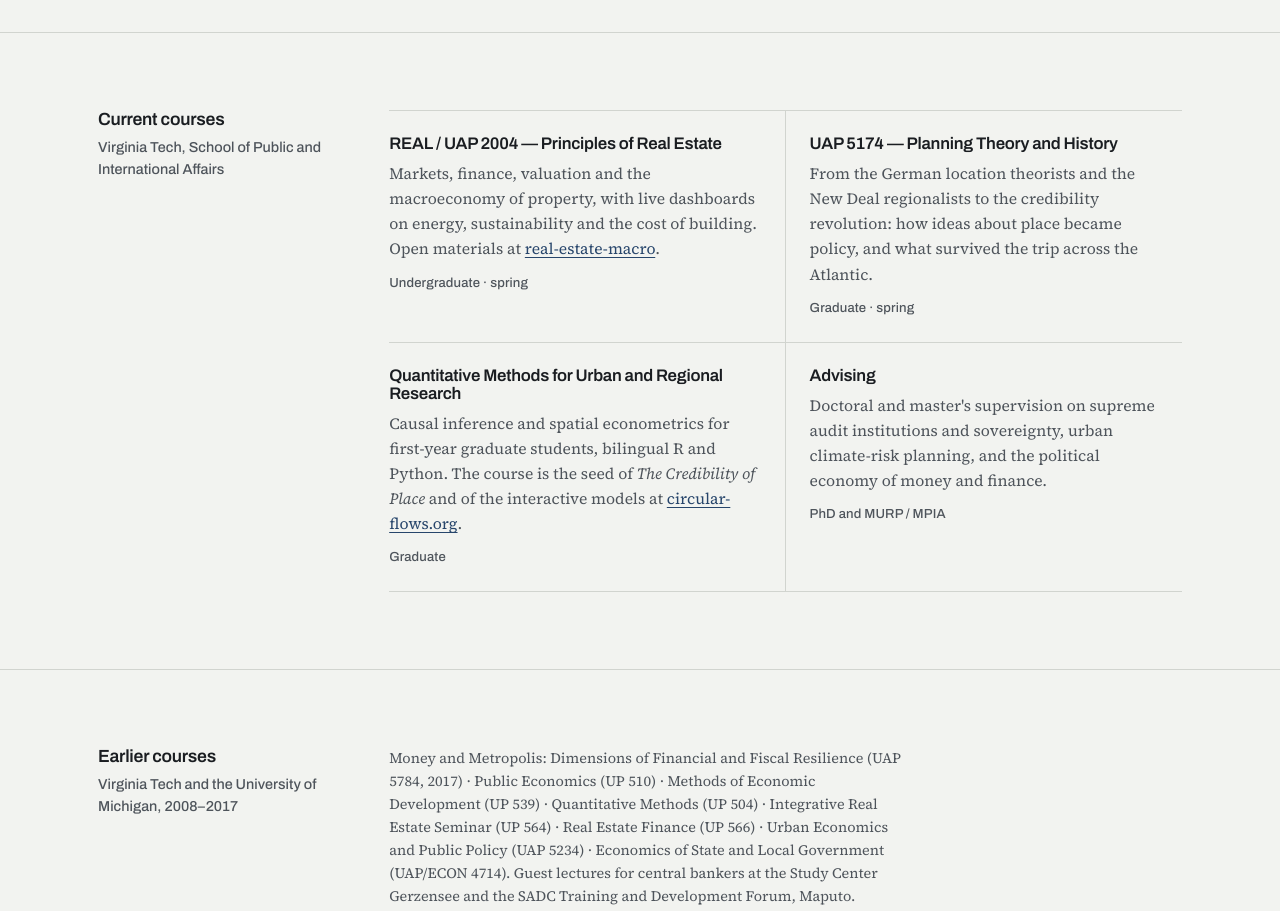
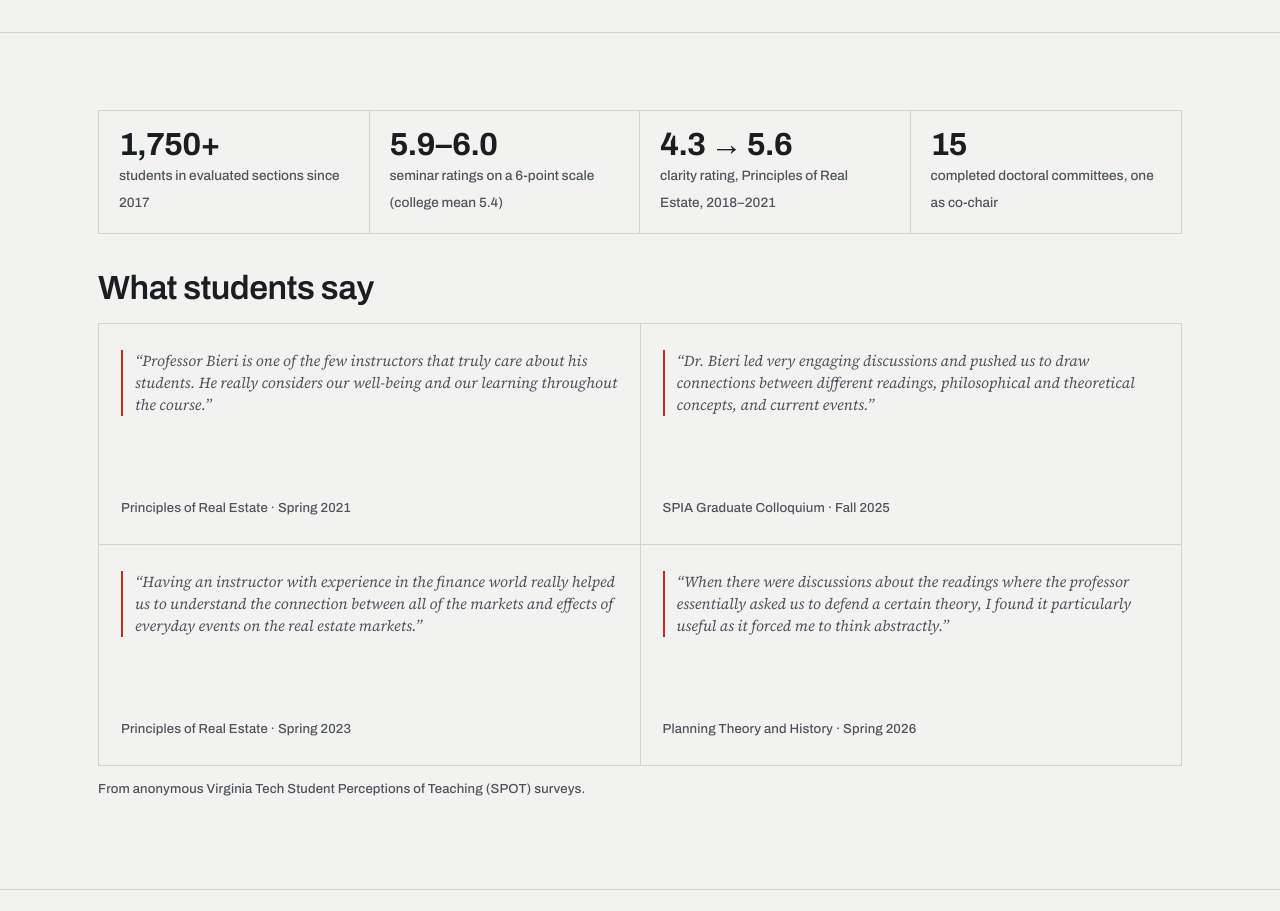
Before and after one commit to david-bieri/david-bieri.github.io, a plain HTML site: page teaching.html in a window 1280 px wide. Shown: the part 300-1211 px from the top of the page. Drawn offline with Linux system fonts and the light colour scheme.

Commit message:
Teaching: SPOT summary figures and student quotes on teaching page; CV teaching section updated with ratings and full course list
Co-Authored-By: Claude Opus 5.5 <noreply@anthropic.com>
Claude-Session: https://claude.ai/code/session_01AKKac55dk5ouKJyTTwyfz2

```diff
--- a/teaching.html
+++ b/teaching.html
@@ -29,6 +29,24 @@
   </div>
 </section>
 <section class="section">
+  <div class="wrap">
+    <div class="stats">
+      <div class="stat"><b>1,750+</b><span>students in evaluated sections since 2017</span></div>
+      <div class="stat"><b>5.9–6.0</b><span>seminar ratings on a 6-point scale (college mean 5.4)</span></div>
+      <div class="stat"><b>4.3 → 5.6</b><span>clarity rating, Principles of Real Estate, 2018–2021</span></div>
+      <div class="stat"><b>15</b><span>completed doctoral committees, one as co-chair</span></div>
+    </div>
+    <h2 style="margin-bottom:16px">What students say</h2>
+    <div class="featured" style="grid-template-columns:repeat(auto-fill,minmax(min(420px,100%),1fr))">
+      <article class="card"><p class="quote">“Professor Bieri is one of the few instructors that truly care about his students. He really considers our well-being and our learning throughout the course.”</p><div class="meta">Principles of Real Estate · Spring 2021</div></article>
+      <article class="card"><p class="quote">“Dr. Bieri led very engaging discussions and pushed us to draw connections between different readings, philosophical and theoretical concepts, and current events.”</p><div class="meta">SPIA Graduate Colloquium · Fall 2025</div></article>
+      <article class="card"><p class="quote">“Having an instructor with experience in the finance world really helped us to understand the connection between all of the markets and effects of everyday events on the real estate markets.”</p><div class="meta">Principles of Real Estate · Spring 2023</div></article>
+      <article class="card"><p class="quote">“When there were discussions about the readings where the professor essentially asked us to defend a certain theory, I found it particularly useful as it forced me to think abstractly.”</p><div class="meta">Planning Theory and History · Spring 2026</div></article>
+    </div>
+    <p class="meta" style="margin-top:12px">From anonymous Virginia Tech Student Perceptions of Teaching (SPOT) surveys.</p>
+  </div>
+</section>
+<section class="section">
   <div class="wrap cols">
     <aside><h2>Current courses</h2><p>Virginia Tech, School of Public and International Affairs</p></aside>
     <div>
@@ -36,6 +54,7 @@
         <div class="thread"><h3>REAL / UAP 2004 — Principles of Real Estate</h3><p>Markets, finance, valuation and the macroeconomy of property, with live dashboards on energy, sustainability and the cost of building. Open materials at <a href="https://github.com/david-bieri/real-estate-macro" target="_blank" rel="noopener">real-estate-macro</a>.</p><div class="meta">Undergraduate · spring</div></div>
         <div class="thread"><h3>UAP 5174 — Planning Theory and History</h3><p>From the German location theorists and the New Deal regionalists to the credibility revolution: how ideas about place became policy, and what survived the trip across the Atlantic.</p><div class="meta">Graduate · spring</div></div>
         <div class="thread"><h3>Quantitative Methods for Urban and Regional Research</h3><p>Causal inference and spatial econometrics for first-year graduate students, bilingual R and Python. The course is the seed of <em>The Credibility of Place</em> and of the interactive models at <a href="https://circular-flows.org" target="_blank" rel="noopener">circular-flows.org</a>.</p><div class="meta">Graduate</div></div>
+        <div class="thread"><h3>SPIA Graduate Colloquium</h3><p>The doctoral program's first-year seminar on theory, method and the craft of research, with guest speakers from across the field.</p><div class="meta">Doctoral · fall</div></div>
         <div class="thread"><h3>Advising</h3><p>Doctoral and master's supervision on supreme audit institutions and sovereignty, urban climate-risk planning, and the political economy of money and finance.</p><div class="meta">PhD and MURP / MPIA</div></div>
       </div>
     </div>
```
Also changed, not shown: 3 other files.
